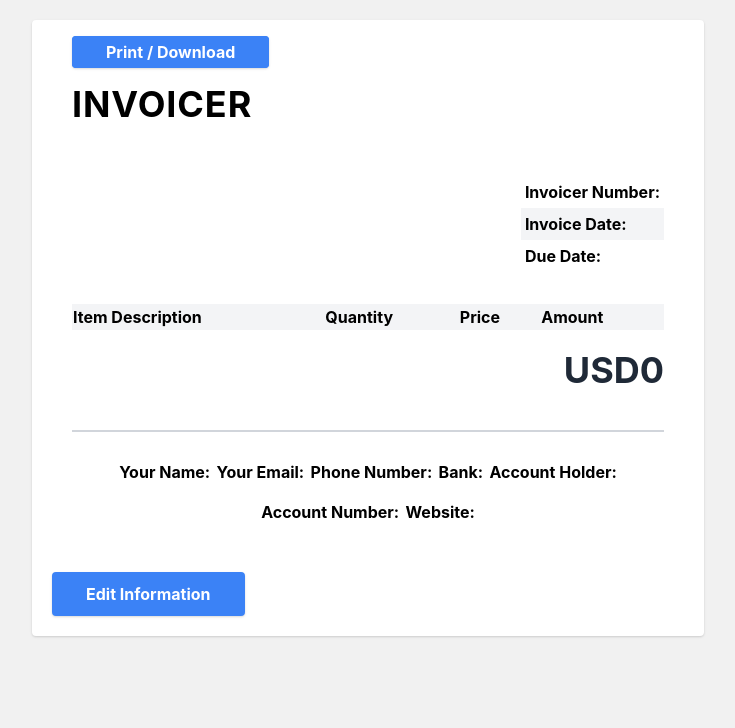
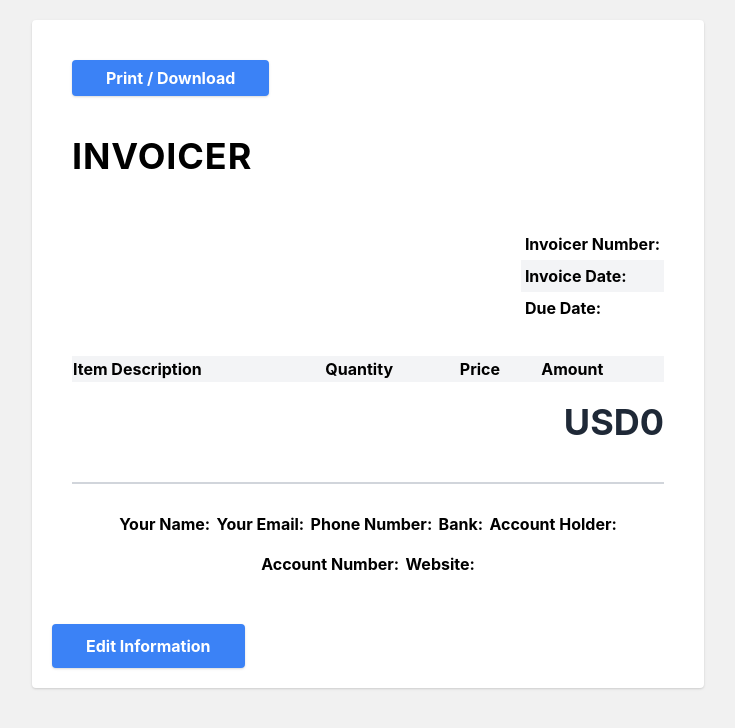
Before and after one commit to EHAB3x/invoicer, a React (Create React App) app: page / in a window 1280 px wide. Both pictures are taken after a click on the button "Preview Invoice". Shown: the top 728 px of the page, without its empty margins (272-1007 px from the left). Built offline with nearby package versions, Linux system fonts and the light colour scheme.

Commit message:
edit button tag

```diff
--- a/src/App.js
+++ b/src/App.js
@@ -43,10 +43,10 @@ function App() {
       {showInvoice ?
       <>
       <ReactToPrint
-       trigger={()=> <buttton className="bg-blue-500 text-white font-bold
+       trigger={()=> <button className="bg-blue-500 text-white font-bold
        py-1 px-8 rounded shadow border-2 border-blue-500
        hover:bg-transparent hover:text-blue-500 transition-all
-       duration-300 m-5 cursor-pointer">Print / Download</buttton>}
+       duration-300 m-5 cursor-pointer">Print / Download</button>}
        content={()=> componentRef.current}
       />
        <div ref={componentRef} className="p-5">
```
